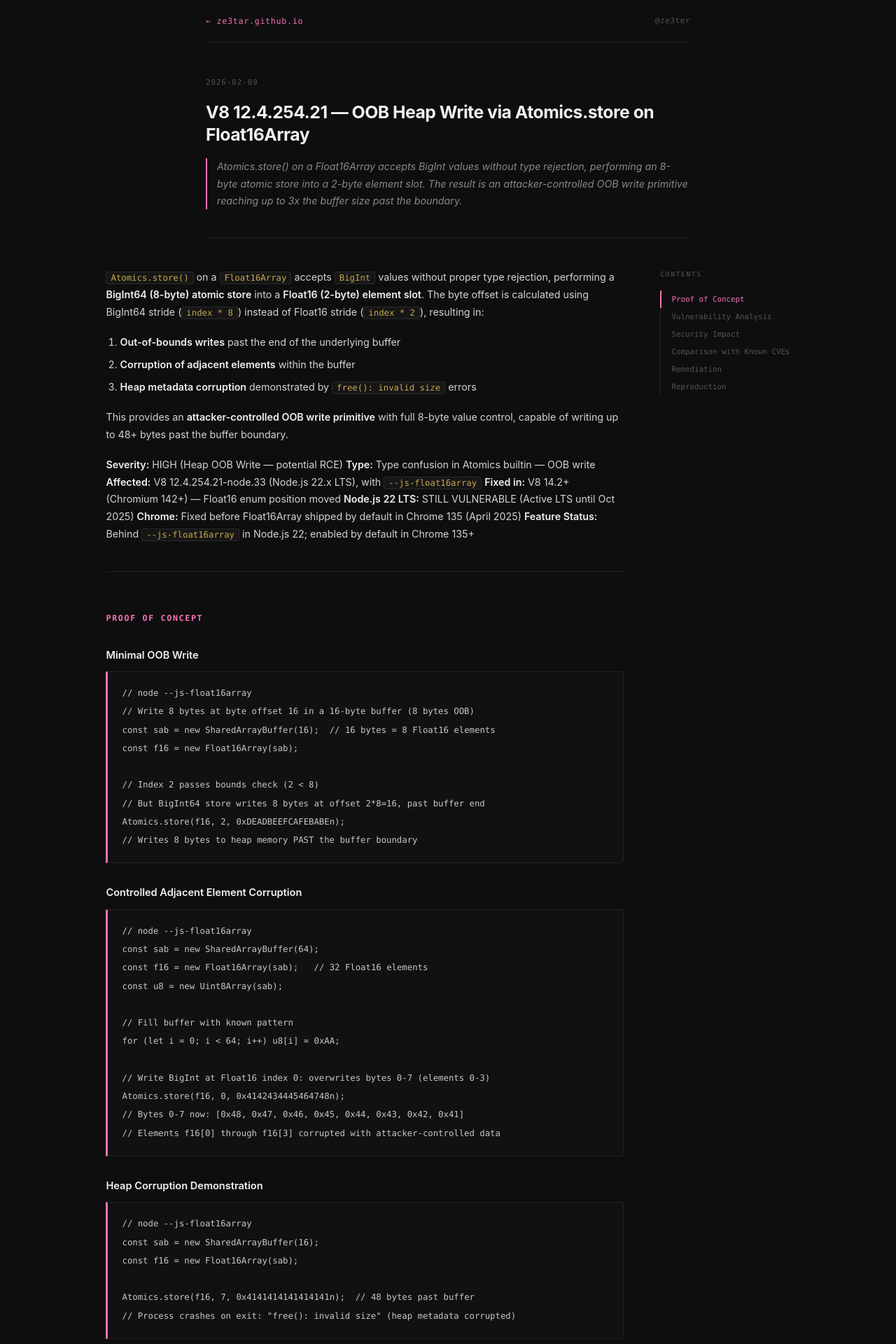
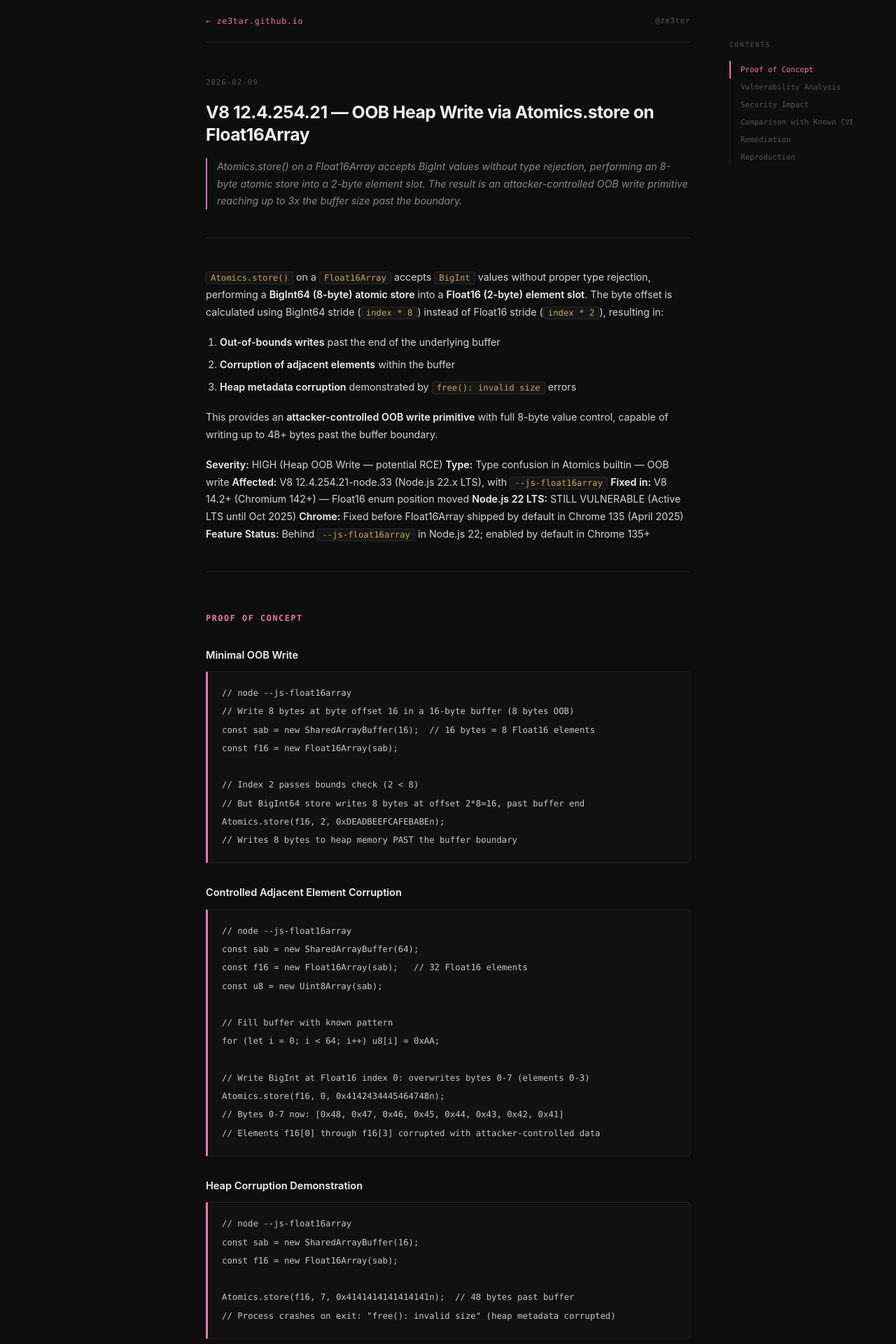
Before and after one commit to ze3tar/ze3tar.github.io, a Jekyll site: the page built from _posts/2026-02-09-v8-float16array-oob.md, in a window 1280 px wide. Shown: the top 1920 px of the page at 70% size. Built offline with Jekyll 4.4.1, drawn with Linux system fonts in a browser that asks for light colours.

Commit message:
TOC: fixed positioning anchored to article right edge, no dead space

```diff
--- a/_layouts/post.html
+++ b/_layouts/post.html
@@ -47,16 +47,11 @@
       padding: 0 24px;
     }
 
-    /* ── wide wrap: article + toc sidebar ── */
+    /* ── article wrap: same as .wrap, no grid needed ── */
     .article-wrap {
-      width: 100%;
+      max-width: 740px;
       margin: 0 auto;
       padding: 0 24px;
-      display: grid;
-      grid-template-columns: minmax(0, 740px) max-content;
-      gap: 52px;
-      align-items: start;
-      justify-content: center;
     }
 
     /* ── nav ── */
@@ -131,10 +126,16 @@
     }
 
     /* ── TOC sidebar ── */
+    /* Fixed to viewport, positioned just right of the centered content column.
+       50vw = viewport midpoint. 370px = half of 740px article width. 32px gap. */
     .toc {
-      position: sticky;
-      top: 40px;
-      padding-top: 44px;
+      position: fixed;
+      top: 56px;
+      left: calc(50vw + 402px);
+      width: max-content;
+      max-width: 176px;
+      max-height: calc(100vh - 80px);
+      overflow-y: auto;
     }
 
     .toc-label {
@@ -330,12 +331,9 @@
     footer a { color: var(--muted); transition: color 0.15s; }
     footer a:hover { color: var(--pink); }
 
-    /* ── responsive: hide sidebar on narrow screens ── */
-    @media (max-width: 768px) {
-      .article-wrap {
-        grid-template-columns: 1fr;
-        gap: 0;
-      }
+    /* ── hide TOC when there's no room beside the article ── */
+    /* needs: 50vw + 402px + ~170px < vw  →  vw > ~1144px */
+    @media (max-width: 1140px) {
       .toc { display: none; }
     }
 
```
